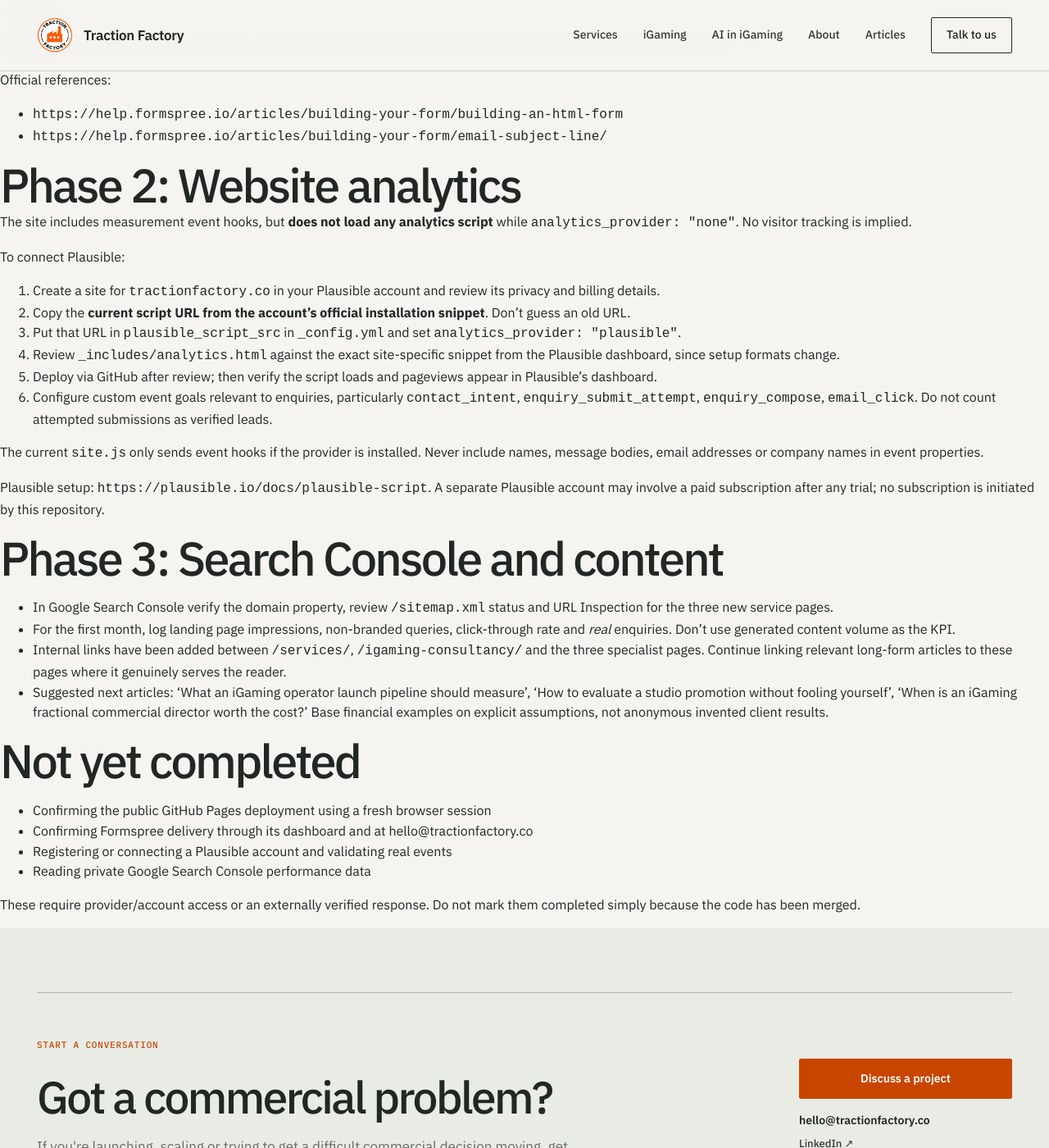
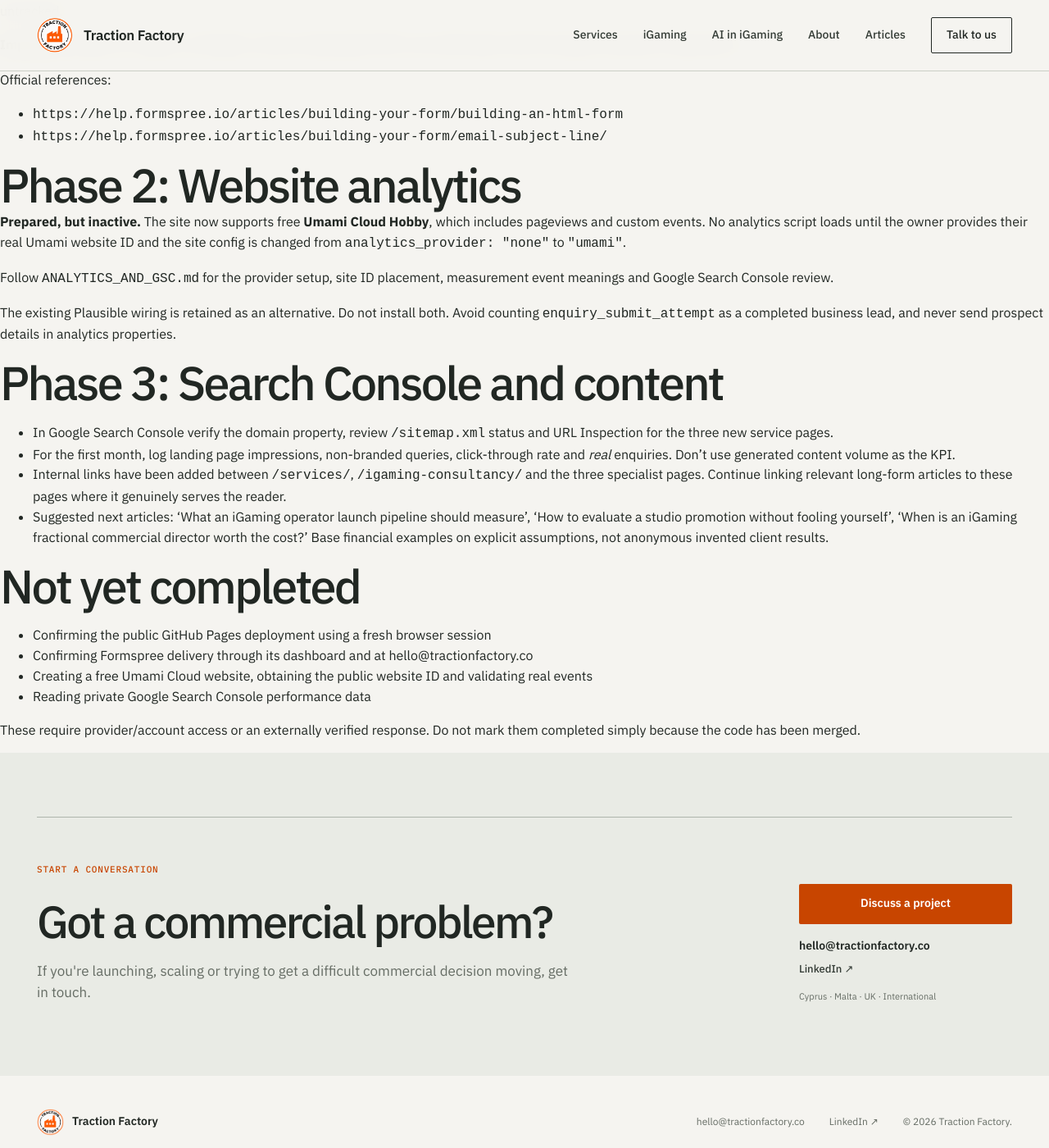
Before and after one commit to thomasrhysjones-hub/traction-factory-site, a Jekyll site: the page built from OPERATIONS.md, in a window 1280 px wide and 1400 px high, scrolled down 1244 px. Shown: the whole window at 82% size. Built offline with Jekyll 4.4.1, drawn with Linux system fonts in a browser that asks for light colours; our own code applies the rules of GitHub Pages for plain Markdown files.

Commit message:
Make free Umami the recommended analytics path and link to GSC guide

```diff
--- a/OPERATIONS.md
+++ b/OPERATIONS.md
@@ -38,19 +38,11 @@ Official references:
 
 ## Phase 2: Website analytics
 
-The site includes measurement event hooks, but **does not load any analytics script** while `analytics_provider: "none"`. No visitor tracking is implied.
+**Prepared, but inactive.** The site now supports free **Umami Cloud Hobby**, which includes pageviews and custom events. No analytics script loads until the owner provides their real Umami website ID and the site config is changed from `analytics_provider: "none"` to `"umami"`.
 
-To connect Plausible:
-1. Create a site for `tractionfactory.co` in your Plausible account and review its privacy and billing details.
-2. Copy the **current script URL from the account's official installation snippet**. Don't guess an old URL.
-3. Put that URL in `plausible_script_src` in `_config.yml` and set `analytics_provider: "plausible"`.
-4. Review `_includes/analytics.html` against the exact site-specific snippet from the Plausible dashboard, since setup formats change.
-5. Deploy via GitHub after review; then verify the script loads and pageviews appear in Plausible's dashboard.
-6. Configure custom event goals relevant to enquiries, particularly `contact_intent`, `enquiry_submit_attempt`, `enquiry_compose`, `email_click`. Do not count attempted submissions as verified leads.
+Follow `ANALYTICS_AND_GSC.md` for the provider setup, site ID placement, measurement event meanings and Google Search Console review.
 
-The current `site.js` only sends event hooks if the provider is installed. Never include names, message bodies, email addresses or company names in event properties.
-
-Plausible setup: `https://plausible.io/docs/plausible-script`. A separate Plausible account may involve a paid subscription after any trial; no subscription is initiated by this repository.
+The existing Plausible wiring is retained as an alternative. Do not install both. Avoid counting `enquiry_submit_attempt` as a completed business lead, and never send prospect details in analytics properties.
 
 ## Phase 3: Search Console and content
 
@@ -63,7 +55,7 @@ Plausible setup: `https://plausible.io/docs/plausible-script`. A separate Plausi
 
 - Confirming the public GitHub Pages deployment using a fresh browser session
 - Confirming Formspree delivery through its dashboard and at hello@tractionfactory.co
-- Registering or connecting a Plausible account and validating real events
+- Creating a free Umami Cloud website, obtaining the public website ID and validating real events
 - Reading private Google Search Console performance data
 
 These require provider/account access or an externally verified response. Do not mark them completed simply because the code has been merged.
```
